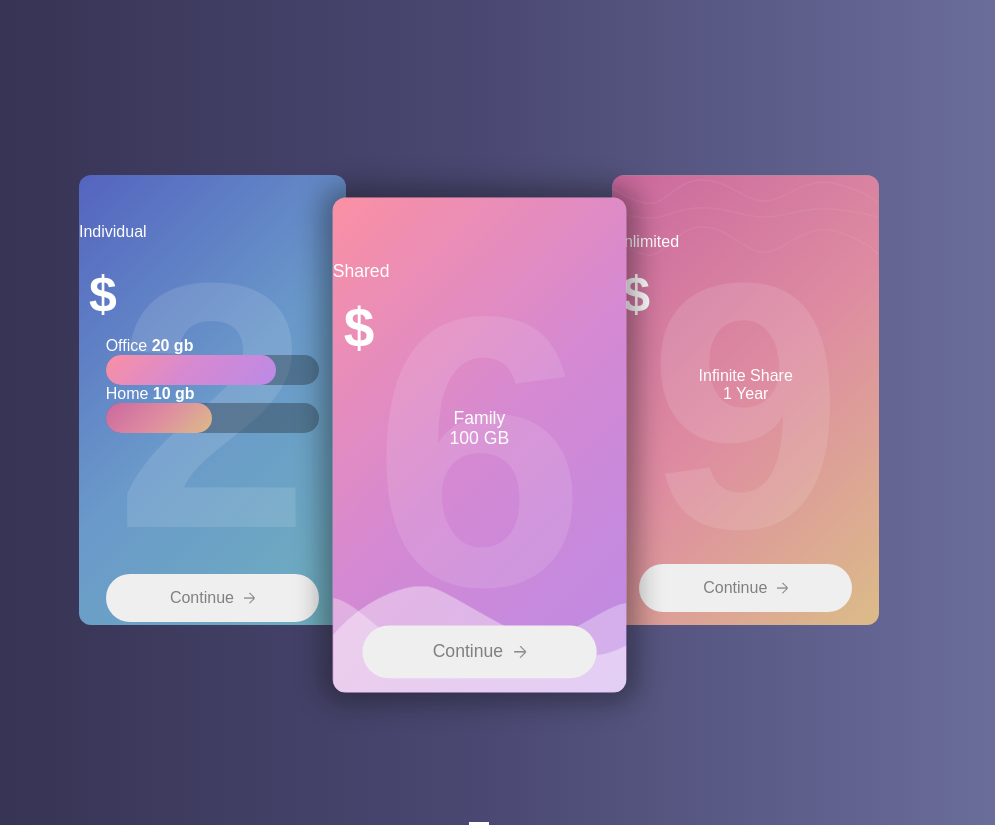
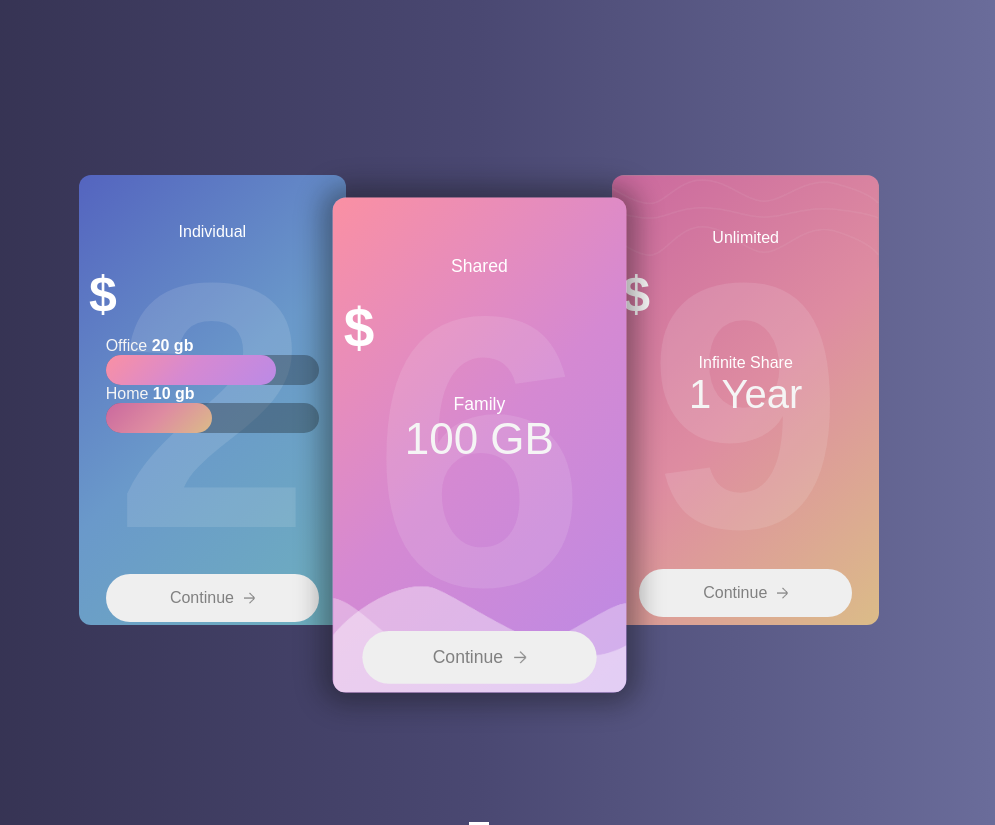
Before and after one commit to krishlala/css, a plain HTML site: page index.html in a window 1280 px wide. Shown: the whole page, without its empty margins (161-1156 px from the left). Drawn offline with Linux system fonts and the light colour scheme.

Commit message:
Update style.css

```diff
--- a/style.css
+++ b/style.css
@@ -47,7 +47,7 @@ body {
 
 }
 
-h2 {
+h12 {
     text-align: center;
     position: relative;
 }
@@ -68,7 +68,7 @@ h2 {
     margin: 0 auto;
 }
 
-h3 {
+h13 {
     color: whitesmoke;
     font-weight: 400;
 }
@@ -156,7 +156,7 @@ p {
     margin: 0;
 }
 
-.large-feature h3 {
+.large-feature h13 {
     padding: 20px 0;
     font-size: 40px;
     font-weight: 500;
```
